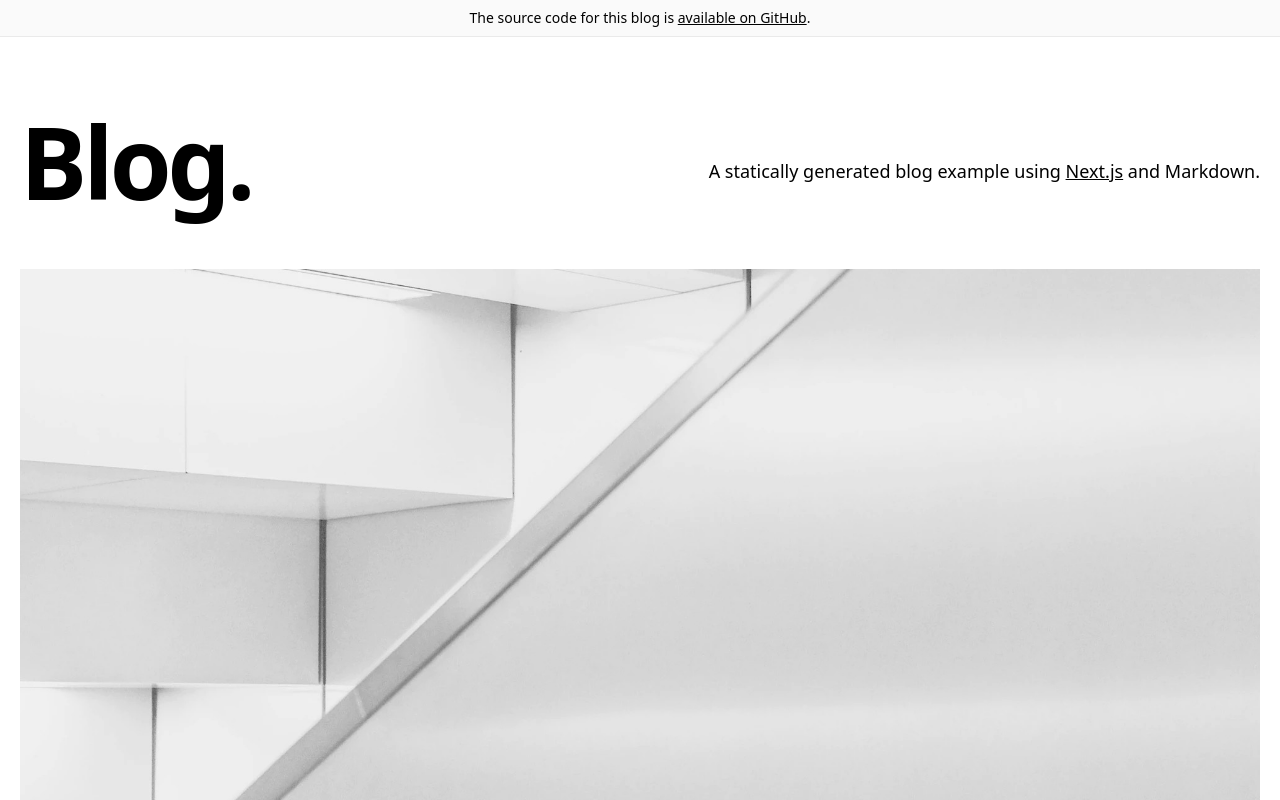
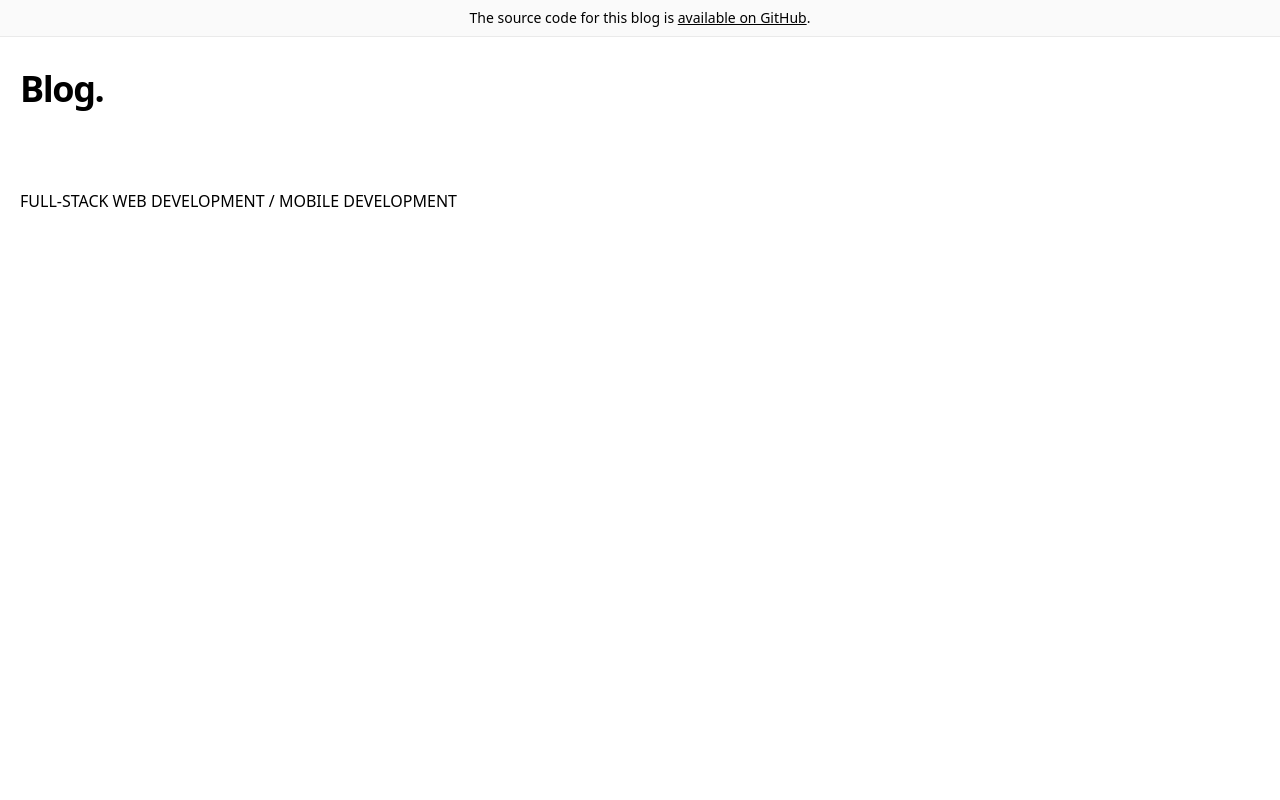
Before and after one commit to alfonsocartes/cartes_dev, a Next.js app: page / in a window 1280 px wide. Shown: the top 800 px of the page. Built offline with nearby package versions, Linux system fonts and the light colour scheme.

Commit message:
Add index page

```diff
--- a/pages/index.js
+++ b/pages/index.js
@@ -1,52 +1,20 @@
 import Head from "next/head";
 import Container from "../components/container";
-import HeroPost from "../components/hero-post";
-import Intro from "../components/intro";
+import Header from "../components/header";
 import Layout from "../components/layout";
-import MoreStories from "../components/more-stories";
-import { getAllPosts } from "../lib/api";
-import { CMS_NAME } from "../lib/constants";
 
-export default function Index({ allPosts }) {
-  const heroPost = allPosts[0];
-  const morePosts = allPosts.slice(1);
-
+export default function Index() {
   return (
     <>
       <Layout>
         <Head>
-          <title>Next.js Blog Example with {CMS_NAME}</title>
+          <title>cartes.dev | Web Development | Mobile Development</title>
         </Head>
         <Container>
-          <Intro />
-          {heroPost && (
-            <HeroPost
-              title={heroPost.title}
-              coverImage={heroPost.coverImage}
-              date={heroPost.date}
-              author={heroPost.author}
-              slug={heroPost.slug}
-              excerpt={heroPost.excerpt}
-            />
-          )}
-          {morePosts.length > 0 && <MoreStories posts={morePosts} />}
+          <Header title="</> cartes.dev" href="/" />
+          <h1>FULL-STACK WEB DEVELOPMENT / MOBILE DEVELOPMENT</h1>
         </Container>
       </Layout>
     </>
   );
 }
-
-export async function getStaticProps() {
-  const allPosts = getAllPosts([
-    "title",
-    "date",
-    "slug",
-    "author",
-    "coverImage",
-    "excerpt",
-  ]);
-
-  return {
-    props: { allPosts },
-  };
-}
```
